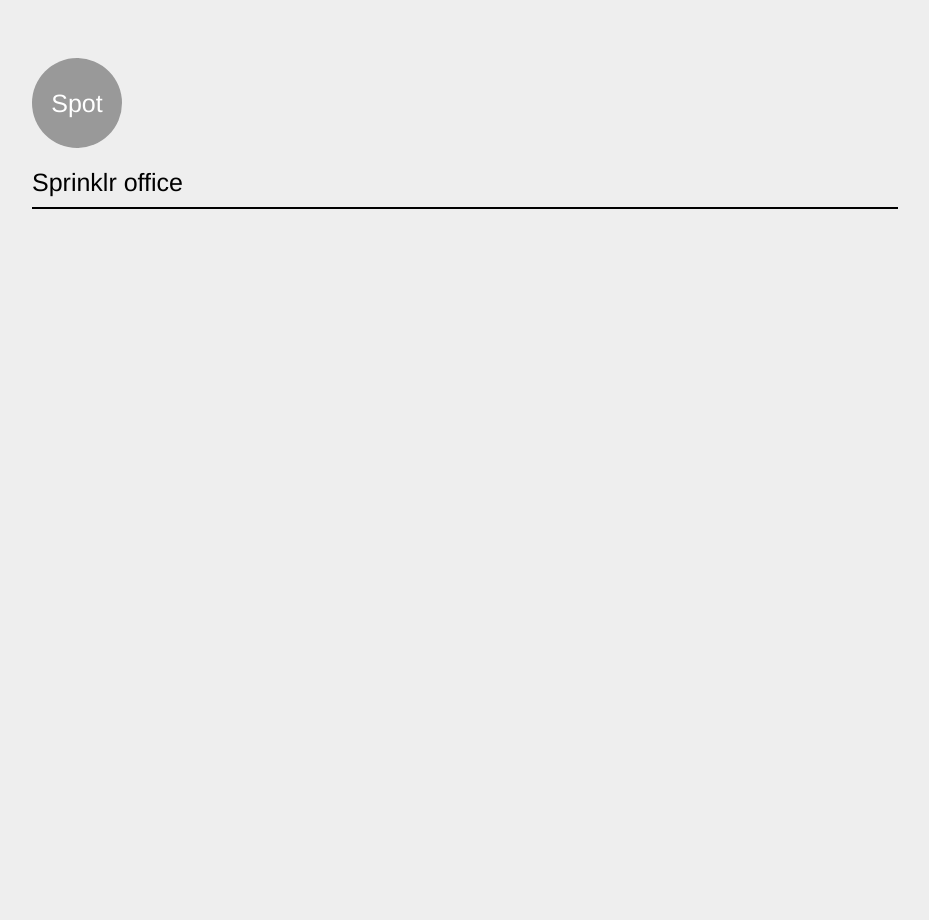
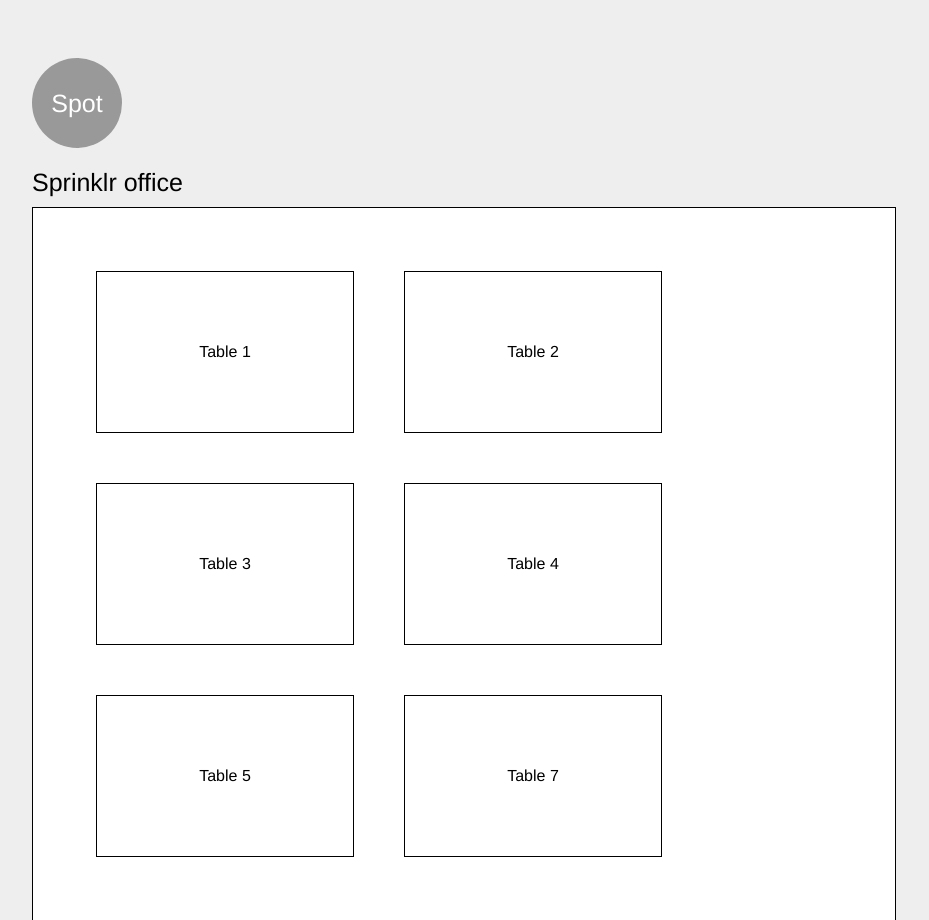
Before and after one commit to doubleslashmonk/Spot, a React app: page / in a window 1280 px wide. Shown: the top 920 px of the page, without its empty margins (176-1105 px from the left). Before the commit the page ends 800 px from the top, so only its background shows below. Built offline with nearby package versions, Linux system fonts and the light colour scheme.

Commit message:
Added office and table components

```diff
--- a/App/components/Office.js
+++ b/App/components/Office.js
@@ -1,11 +1,15 @@
 import React from 'react';
+import TABLE_LIST from '../data/TABLE_LIST';
+import Table from './Table';
 
 const Office = () => {
-    return (
-        <div className = "office">
-
-        </div>
-    )
-}
+		return (
+			<div className = "office">
+				{
+					TABLE_LIST.map((table) => <Table {...table}/> )
+				}
+			</div>
+		)
+	}
 
 export default Office;
--- /dev/null
+++ b/App/components/Table.js
@@ -0,0 +1,11 @@
+import React from 'react';
+
+const Table = ({ name, members}) => {
+    return (
+		<div className = "table">
+			{name}
+		</div>
+    );
+}
+
+export default Table
--- a/App/styles/base.css
+++ b/App/styles/base.css
@@ -18,6 +18,8 @@
 
 .header {
 	margin-bottom: 20px;
+	/* Websafe Fonts */
+	font-family: Helvetica, Open Sans, sans-serif;
 }
 
 .header--logo {
@@ -31,6 +33,11 @@
 	width: 90px;
 }
 
+.toolbar {
+	font-family: Helvetica, Open Sans, sans-serif;
+	margin-bottom: 10px;
+}
+
 .toolbar--name {
 	float: left;
 	font-size: 25px;
@@ -39,9 +46,18 @@
 .office {
 	background-color: #fff;
 	border: 1px solid #000;
+	box-sizing: border-box;
+	padding: 38px;
 	width: 100%;
 }
 
-.toolbar {
-	margin-bottom: 10px;
+.table {
+	border: 1px solid #000;
+	display: inline-block;
+	height: 10rem;
+	line-height: 10rem;
+	margin: 25px;
+	text-align: center;
+	width: 16rem;
+
 }
```
